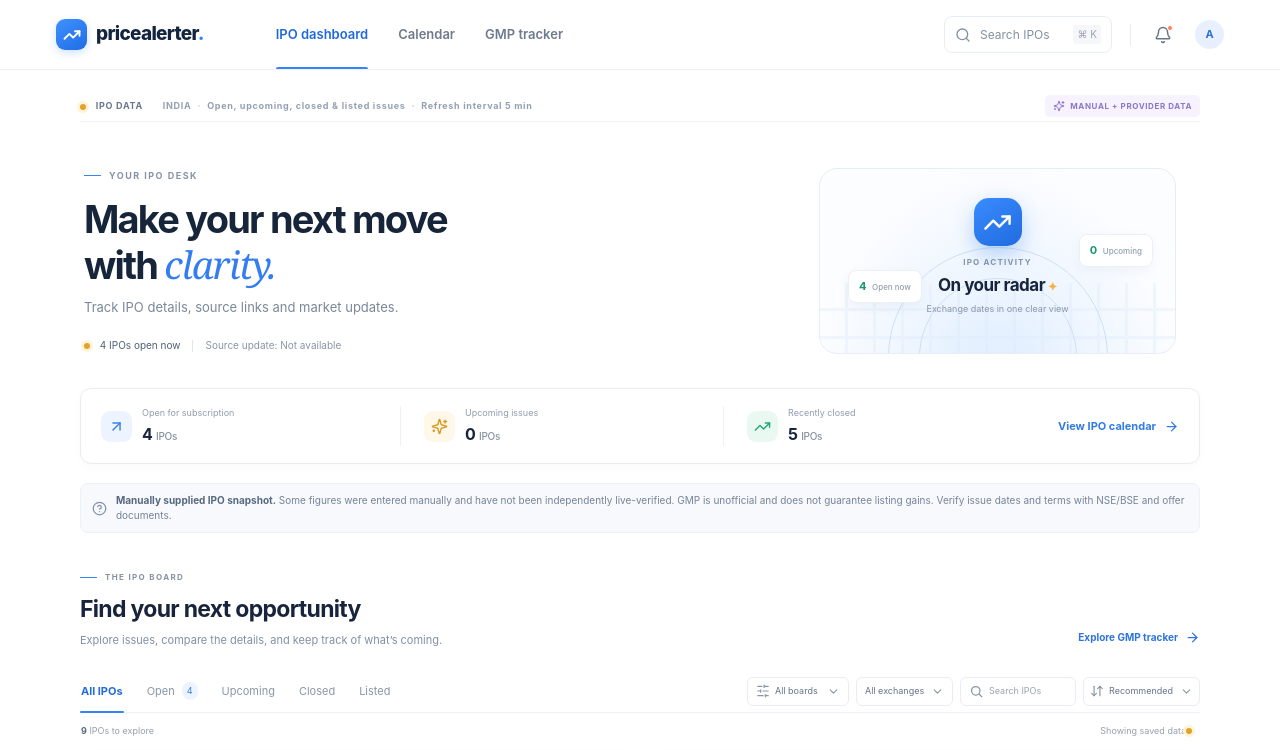
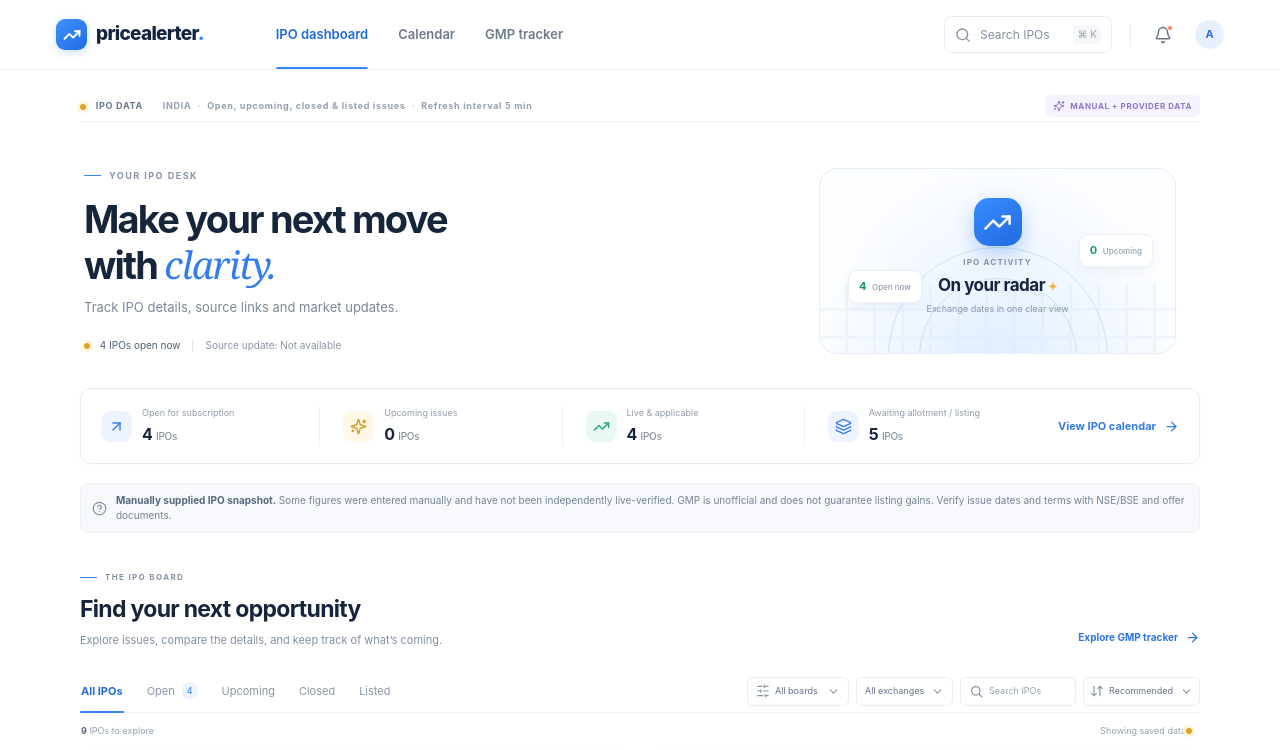
Before and after one commit to LAKKIREDDY-2001/ipo-pricealerter, a Next.js app: page / in a window 1280 px wide. Shown: the top 750 px of the page. Built offline with nearby package versions, Linux system fonts and the light colour scheme; no server answers; the database is empty.

Commit message:
Show live and awaiting-allotment dashboard counts

```diff
--- a/src/components/dashboard.tsx
+++ b/src/components/dashboard.tsx
@@ -1,6 +1,6 @@
 "use client";
 import { motion } from "framer-motion";
-import { ArrowDownUp, ArrowRight, ArrowUpRight, ChevronDown, CircleHelp, SlidersHorizontal, Sparkles, TrendingUp } from "lucide-react";
+import { ArrowDownUp, ArrowRight, ArrowUpRight, ChevronDown, CircleHelp, SlidersHorizontal, Sparkles, TrendingUp, Layers3 } from "lucide-react";
 import Link from "next/link";
 import { useEffect, useMemo, useState } from "react";
 import { useQuery } from "@tanstack/react-query";
@@ -22,6 +22,7 @@ export function Dashboard({ initialFeed }: { initialFeed: IpoFeed }) {
   const openCount = listings.filter((i) => i.status === "OPEN").length;
   const upcomingCount = listings.filter((i) => i.status === "UPCOMING").length;
   const closedCount = listings.filter((i) => i.status === "CLOSED").length;
+  const liveCount = listings.filter((i) => i.status === "OPEN" || i.status === "UPCOMING").length;
   const lastUpdated = feed.lastSuccessfulUpdate ? new Intl.DateTimeFormat("en-IN", { timeZone: "Asia/Kolkata", day: "numeric", month: "short", hour: "2-digit", minute: "2-digit" }).format(new Date(feed.lastSuccessfulUpdate)) + " IST" : "Not available";
   const hasProviderRecords = listings.some((ipo) => ipo.source === "IPO Guru API");
   const hasSavedRecords = listings.some((ipo) => ipo.source !== "IPO Guru API");
@@ -33,7 +34,7 @@ export function Dashboard({ initialFeed }: { initialFeed: IpoFeed }) {
     <div className="market-strip"><span><i className={feedDot} /> IPO DATA</span><span>INDIA <b>·</b> Open, upcoming, closed &amp; listed issues <b>·</b> Refresh interval {Math.round(feed.refreshSeconds / 60)} min</span><span className="market-demo"><Sparkles size={12} /> {sourceLabel}</span></div>
     <section className="hero-section"><div className="hero-copy"><div className="eyebrow"><span className="eyebrow-line" /> YOUR IPO DESK</div><h1>Make your next move<br className="desktop-break" /> with <em>clarity.</em></h1><p>Track IPO details, source links and market updates.</p><div className="hero-meta"><span><span className={feedDot} /> {openCount} IPOs open now</span><span className="hero-meta-divider" /><span>Source update: {lastUpdated}</span></div></div>
       <div className="hero-visual"><div className="visual-orbit orbit-1"/><div className="visual-orbit orbit-2"/><div className="visual-spark"><TrendingUp size={29} /></div><div className="visual-label"><span>IPO ACTIVITY</span><strong>On your radar<span> ✦</span></strong><small>Exchange dates in one clear view</small></div><span className="visual-chip chip-one">{openCount} <span>Open now</span></span><span className="visual-chip chip-two">{upcomingCount} <span>Upcoming</span></span></div></section>
-    <section className="stat-strip"><div className="stat-cell"><span className="stat-icon icon-blue"><ArrowUpRight size={17}/></span><div><span>Open for subscription</span><strong>{openCount} <small>IPOs</small></strong></div></div><div className="stat-cell"><span className="stat-icon icon-amber"><Sparkles size={17}/></span><div><span>Upcoming issues</span><strong>{upcomingCount} <small>IPOs</small></strong></div></div><div className="stat-cell"><span className="stat-icon icon-green"><TrendingUp size={17}/></span><div><span>Recently closed</span><strong>{closedCount} <small>IPOs</small></strong></div></div><Link className="stat-action" href="/calendar">View IPO calendar <ArrowRight size={15}/></Link></section>
+    <section className="stat-strip"><div className="stat-cell"><span className="stat-icon icon-blue"><ArrowUpRight size={17}/></span><div><span>Open for subscription</span><strong>{openCount} <small>IPOs</small></strong></div></div><div className="stat-cell"><span className="stat-icon icon-amber"><Sparkles size={17}/></span><div><span>Upcoming issues</span><strong>{upcomingCount} <small>IPOs</small></strong></div></div><div className="stat-cell"><span className="stat-icon icon-green"><TrendingUp size={17}/></span><div><span>Live &amp; applicable</span><strong>{liveCount} <small>IPOs</small></strong></div></div><div className="stat-cell"><span className="stat-icon icon-blue"><Layers3 size={17}/></span><div><span>Awaiting allotment / listing</span><strong>{closedCount} <small>IPOs</small></strong></div></div><Link className="stat-action" href="/calendar">View IPO calendar <ArrowRight size={15}/></Link></section>
     <div className={`data-note ${feed.freshness === "stale" || hasStaleRecords ? "data-stale" : ""}`}><CircleHelp size={15}/><span><b>{hasManualRecords ? "Manually supplied IPO snapshot." : feed.freshness === "stale" ? "Provider data may be stale." : feed.freshness === "unavailable" ? "Provider data is unavailable." : hasStaleRecords ? "Older saved IPO records may be stale." : "Data source and freshness."}</b> {hasManualRecords ? "Some figures were entered manually and have not been independently live-verified. GMP is unofficial and does not guarantee listing gains. Verify issue dates and terms with NSE/BSE and offer documents." : feed.freshness === "unavailable" ? "Provider data is unavailable. Configure the provider key or add manual records through the admin console." : `${hasProviderRecords ? "Provider source data" : "Saved database records"}${hasSavedRecords ? " with saved records" : ""} · last successful provider fetch ${lastUpdated}. Refresh interval respects configured cache and provider limits. ${hasStaleRecords ? "Older saved records are marked stale." : ""} Verify issue documents on NSE or BSE.`}</span></div>
     <section className="ipo-listing-section"><div className="section-heading"><div><div className="eyebrow compact"><span className="eyebrow-line"/> THE IPO BOARD</div><h2>Find your next opportunity</h2><p>Explore issues, compare the details, and keep track of what’s coming.</p></div><Link href="/gmp" className="text-link">Explore GMP tracker <ArrowRight size={15}/></Link></div>
       <div className="listing-toolbar"><div className="tabs" role="tablist">{tabs.map((x) => <button key={x} role="tab" aria-selected={tab === x} className={tab === x ? "tab active" : "tab"} onClick={() => set("tab",x)}>{x}{x === "Open" && <span className="tab-count">{openCount}</span>}</button>)}</div><div className="list-controls"><label className="filter-select"><SlidersHorizontal size={14}/><select value={board} onChange={(e) => set("board",e.target.value)} aria-label="Filter by board"><option>All boards</option><option value="mainboard">Mainboard</option><option value="sme">SME</option></select><ChevronDown size={13}/></label><label className="filter-select"><select value={exchange} onChange={(e) => set("exchange",e.target.value)} aria-label="Filter by exchange"><option>All exchanges</option><option>NSE</option><option>BSE</option></select><ChevronDown size={13}/></label><label className="search-input"><svg viewBox="0 0 24 24" width="15" height="15" fill="none" stroke="currentColor" strokeWidth="2"><circle cx="10.8" cy="10.8" r="6.8"/><path d="m16 16 5 5"/></svg><input value={searchInput} onChange={(e) => setSearchInput(e.target.value)} placeholder="Search IPOs" /></label><label className="sort-select"><ArrowDownUp size={14}/><select value={sort} onChange={(e)=>set("sort",e.target.value)} aria-label="Sort IPOs"><option>Recommended</option><option>Closing soon</option></select><ChevronDown size={13}/></label></div></div>
```
